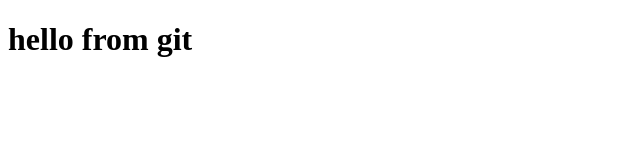
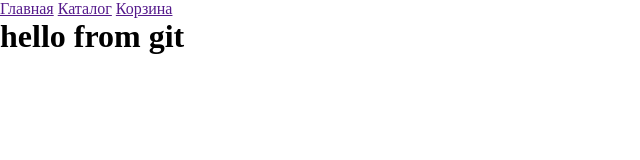
Before and after one commit to Tihon346/project, a plain HTML site: page index.html in a window 1280 px wide. Shown: the whole page, without its empty margins (0-640 px from the left). Drawn offline with Linux system fonts and the light colour scheme.

Commit message:
Создание страниц

```diff
--- a/index.html
+++ b/index.html
@@ -3,11 +3,18 @@
 <head>
     <meta charset="UTF-8">
     <meta name="viewport" content="width=device-width, initial-scale=1.0">
-    <title>git site</title>
+    <title>Зоомагазин</title>
     <link rel="stylesheet" href="/style.css">
 
 </head>
 <body>
+    <header>
+        <nav>
+            <a href="" class="navlink">Главная</a>
+            <a href="" class="navlink">Каталог</a>
+            <a href="" class="navlink">Корзина</a>
+        </nav>
+    </header>
     <h1>hello from git</h1>
     <script src="./script.js"></script>
 </body>
--- a/style.css
+++ b/style.css
@@ -0,0 +1,5 @@
+*{
+    margin: 0;
+    padding: 0;
+    box-sizing: border-box;
+}
```
Also changed, not shown: pages/basket/basket.css (added), pages/basket/basket.html (added), pages/basket/basket.js (added), pages/catalog/catalog.css (added), pages/catalog/catalog.html (added), pages/catalog/catalog.js (added).
